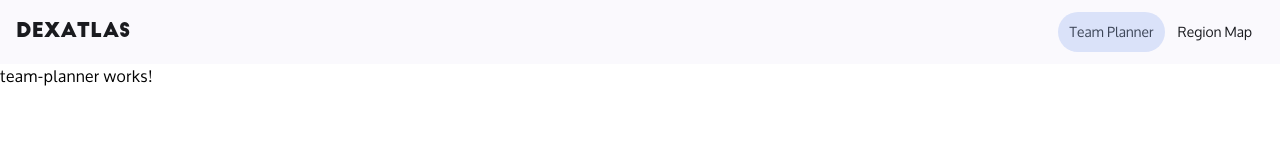
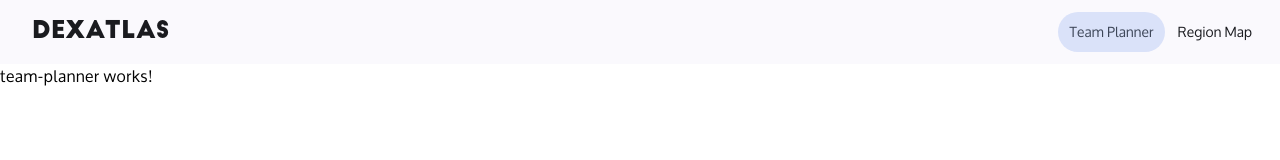
Before and after one commit to Dan34523/dex-atlas, an Angular app: page /team-planner in a window 1280 px wide. Shown: the top 160 px of the page. Built offline with nearby package versions, Linux system fonts and the light colour scheme.

Commit message:
Refactor toolbar logo to use anchor tag for navigation; adjust logo font size

```diff
--- a/src/app/shared/toolbar/toolbar.component.html
+++ b/src/app/shared/toolbar/toolbar.component.html
@@ -1,5 +1,11 @@
 <mat-toolbar color="primary">
-    <span class="logo">DexAtlas</span>
+    <a
+        class="logo"
+        routerLink="/"
+        style="text-decoration: none; color: inherit"
+    >
+        DexAtlas
+    </a>
 
     <span class="spacer"></span>
 
--- a/src/app/shared/toolbar/toolbar.component.scss
+++ b/src/app/shared/toolbar/toolbar.component.scss
@@ -8,7 +8,8 @@ mat-toolbar {
 }
 
 .logo {
-    font-size: 1.25rem;
+    font-size: 1.5rem;
+    margin-left: 1rem;
 }
 
 button.active-link {
```
